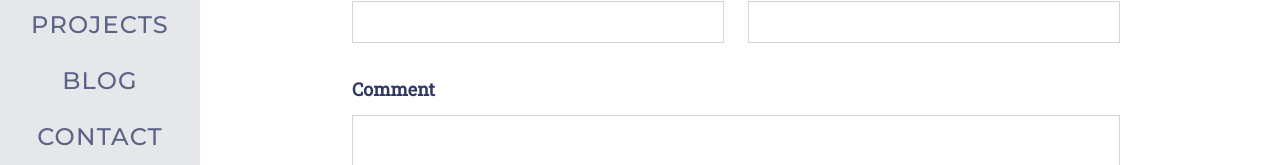
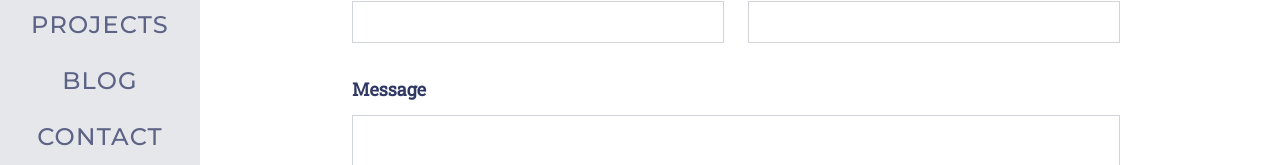
Before and after one commit to drewclem/drewclem.github.io, a SvelteKit app: page /contact in a window 1280 px wide. Shown: the part 195-360 px from the top of the page. Built offline with nearby package versions, Linux system fonts and the light colour scheme.

Commit message:
change comment to message

```diff
--- a/src/routes/contact/+page.svelte
+++ b/src/routes/contact/+page.svelte
@@ -76,10 +76,10 @@
 	</div>
 
 	<div class="flex flex-col mb-12">
-		<label class="text-lg font-bold mb-3" for="comment">Comment</label>
+		<label class="text-lg font-bold mb-3" for="message">Message</label>
 		<textarea
-			id="comment"
-			name="comment"
+			id="message"
+			name="message"
 			class="border border-gray-300 p-2"
 			rows="8"
 			bind:value={form.message}
```
